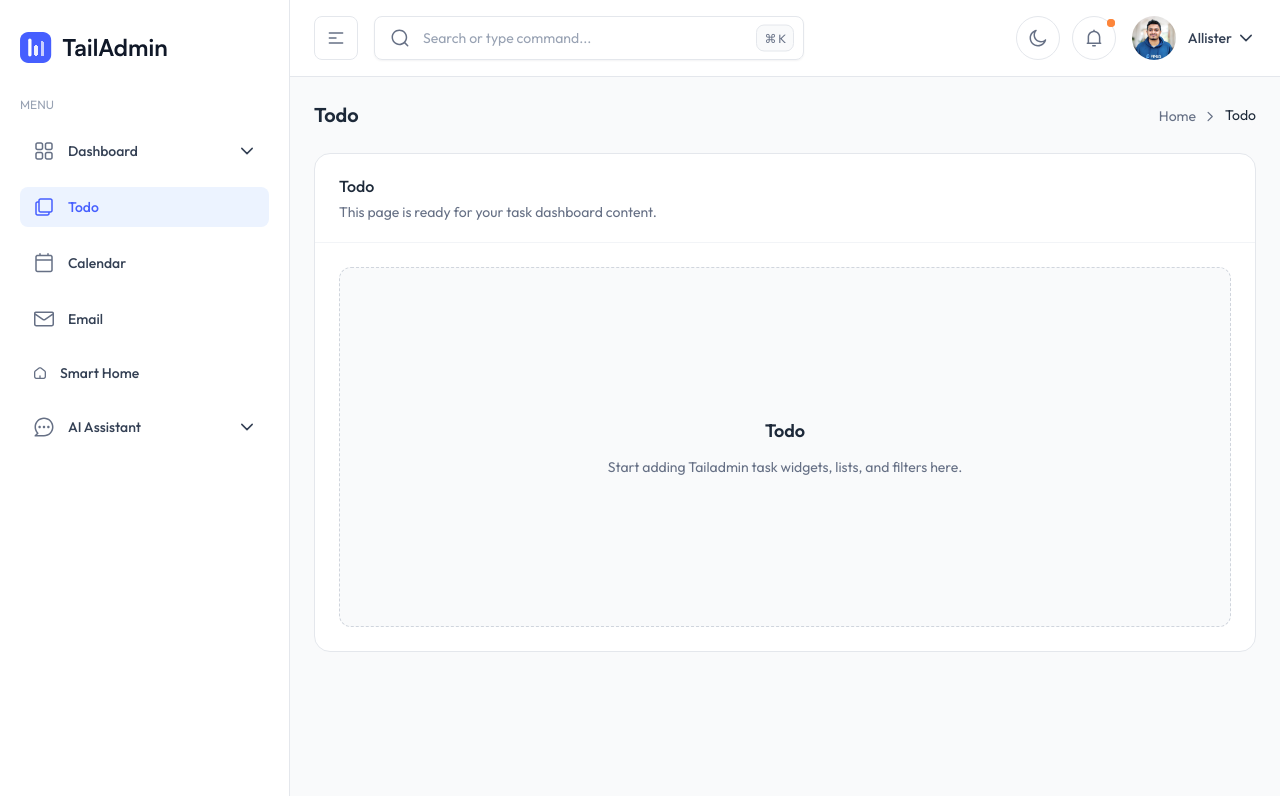
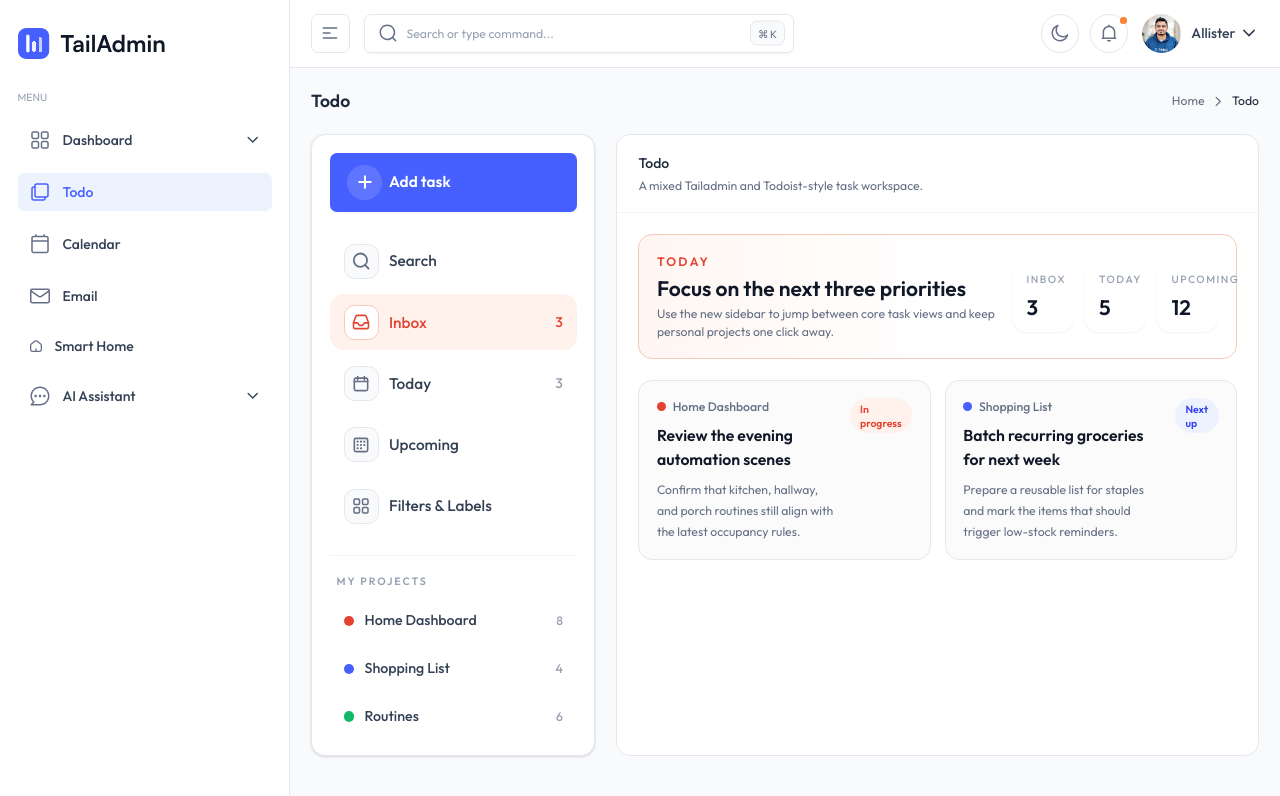
Before and after one commit to allistera/home-dashboard, a Vue app: page /tasks in a window 1280 px wide. Shown: the top 796 px of the page. Built offline with nearby package versions, Linux system fonts and the light colour scheme; what vue3-apexcharts would draw is missing.

Commit message:
Add Todoist-style task sidebar

```diff
--- a/src/assets/main.css
+++ b/src/assets/main.css
@@ -172,6 +172,9 @@ layer(base);
 */
 
 @layer base {
+  html {
+    font-size: 14px;
+  }
   *,
   ::after,
   ::before,
--- a/src/views/Tasks.vue
+++ b/src/views/Tasks.vue
@@ -2,21 +2,170 @@
   <AdminLayout>
     <PageBreadcrumb :pageTitle="pageTitle" />
 
-    <div class="space-y-6">
+    <div class="grid gap-6 xl:grid-cols-[minmax(280px,30%)_minmax(0,1fr)]">
+      <aside
+        class="overflow-hidden rounded-2xl border border-gray-200 bg-white shadow-theme-sm dark:border-gray-800 dark:bg-white/[0.03]"
+      >
+        <div class="space-y-6 p-4 sm:p-5">
+          <Button
+            className="w-full justify-start rounded-2xl bg-[#E44332] px-4 py-3.5 text-[1.1rem] font-semibold shadow-none hover:bg-[#D53928]"
+          >
+            <span
+              class="flex size-10 items-center justify-center rounded-full bg-white/14"
+              aria-hidden="true"
+            >
+              <svg width="18" height="18" viewBox="0 0 18 18" fill="none">
+                <path
+                  d="M9 3.25V14.75M3.25 9H14.75"
+                  stroke="currentColor"
+                  stroke-width="2"
+                  stroke-linecap="round"
+                />
+              </svg>
+            </span>
+            Add task
+          </Button>
+
+          <nav class="space-y-1.5">
+            <button
+              v-for="item in navigationItems"
+              :key="item.label"
+              type="button"
+              :class="[
+                'flex w-full items-center justify-between rounded-2xl px-4 py-3 text-left transition',
+                item.active
+                  ? 'bg-[#FFF1EB] text-[#E44332]'
+                  : 'text-gray-700 hover:bg-gray-50 hover:text-gray-900 dark:text-gray-300 dark:hover:bg-white/[0.04] dark:hover:text-white',
+              ]"
+            >
+              <span class="flex items-center gap-3">
+                <span
+                  class="flex size-10 items-center justify-center rounded-xl border"
+                  :class="
+                    item.active
+                      ? 'border-[#F8C9BB] bg-white text-[#E44332]'
+                      : 'border-gray-200 bg-gray-50 text-gray-500 dark:border-gray-800 dark:bg-gray-900 dark:text-gray-400'
+                  "
+                  aria-hidden="true"
+                  v-html="item.icon"
+                />
+                <span class="text-[1.1rem] font-medium">{{ item.label }}</span>
+              </span>
+              <span
+                v-if="item.count"
+                class="min-w-6 text-right text-base font-medium"
+                :class="item.active ? 'text-[#E44332]' : 'text-gray-400 dark:text-gray-500'"
+              >
+                {{ item.count }}
+              </span>
+            </button>
+          </nav>
+
+          <div class="space-y-3 border-t border-gray-100 pt-5 dark:border-gray-800">
+            <div class="px-2">
+              <p
+                class="text-[0.76rem] font-semibold uppercase tracking-[0.18em] text-gray-400 dark:text-gray-500"
+              >
+                My Projects
+              </p>
+            </div>
+
+            <div class="space-y-1.5">
+              <button
+                v-for="project in myProjects"
+                :key="project.name"
+                type="button"
+                class="flex w-full items-center justify-between rounded-2xl px-4 py-3 text-left text-gray-700 transition hover:bg-gray-50 hover:text-gray-900 dark:text-gray-300 dark:hover:bg-white/[0.04] dark:hover:text-white"
+              >
+                <span class="flex items-center gap-3">
+                  <span
+                    class="size-3 rounded-full ring-4 ring-white dark:ring-gray-900"
+                    :style="{ backgroundColor: project.color }"
+                  />
+                  <span class="text-[1.02rem] font-medium">{{ project.name }}</span>
+                </span>
+                <span class="text-sm font-medium text-gray-400 dark:text-gray-500">
+                  {{ project.count }}
+                </span>
+              </button>
+            </div>
+          </div>
+        </div>
+      </aside>
+
       <ComponentCard
         title="Todo"
-        desc="This page is ready for your task dashboard content."
+        desc="A mixed Tailadmin and Todoist-style task workspace."
+        className="h-full"
       >
-        <div
-          class="flex min-h-[360px] items-center justify-center rounded-xl border border-dashed border-gray-300 bg-gray-50 px-6 py-12 text-center dark:border-gray-700 dark:bg-gray-900/40"
-        >
-          <div class="max-w-md space-y-3">
-            <h2 class="text-lg font-semibold text-gray-800 dark:text-white/90">
-              Todo
-            </h2>
-            <p class="text-sm text-gray-500 dark:text-gray-400">
-              Start adding Tailadmin task widgets, lists, and filters here.
-            </p>
+        <div class="space-y-6">
+          <div
+            class="rounded-2xl border border-[#F8C9BB] bg-linear-to-r from-[#FFF6F2] via-white to-white p-5"
+          >
+            <div class="flex flex-col gap-4 lg:flex-row lg:items-center lg:justify-between">
+              <div class="space-y-1">
+                <p class="text-sm font-semibold uppercase tracking-[0.18em] text-[#E44332]">
+                  Today
+                </p>
+                <h2 class="text-2xl font-semibold text-gray-900 dark:text-white">
+                  Focus on the next three priorities
+                </h2>
+                <p class="max-w-2xl text-sm text-gray-500 dark:text-gray-400">
+                  Use the new sidebar to jump between core task views and keep personal
+                  projects one click away.
+                </p>
+              </div>
+
+              <div class="grid grid-cols-2 gap-3 sm:grid-cols-3">
+                <div
+                  v-for="stat in stats"
+                  :key="stat.label"
+                  class="rounded-2xl border border-white bg-white px-4 py-3 shadow-theme-xs dark:border-gray-800 dark:bg-gray-900"
+                >
+                  <p class="text-xs font-medium uppercase tracking-[0.14em] text-gray-400">
+                    {{ stat.label }}
+                  </p>
+                  <p class="mt-2 text-2xl font-semibold text-gray-900 dark:text-white">
+                    {{ stat.value }}
+                  </p>
+                </div>
+              </div>
+            </div>
+          </div>
+
+          <div class="grid gap-4 md:grid-cols-2">
+            <div
+              v-for="task in featuredTasks"
+              :key="task.title"
+              class="rounded-2xl border border-gray-200 bg-gray-50/70 p-5 dark:border-gray-800 dark:bg-gray-900/40"
+            >
+              <div class="flex items-start justify-between gap-4">
+                <div class="space-y-2">
+                  <div class="flex items-center gap-2">
+                    <span
+                      class="size-2.5 rounded-full"
+                      :style="{ backgroundColor: task.color }"
+                    />
+                    <p class="text-sm font-medium text-gray-500 dark:text-gray-400">
+                      {{ task.project }}
+                    </p>
+                  </div>
+                  <h3 class="text-lg font-semibold text-gray-900 dark:text-white">
+                    {{ task.title }}
+                  </h3>
+                  <p class="text-sm leading-6 text-gray-500 dark:text-gray-400">
+                    {{ task.description }}
+                  </p>
+                </div>
+
+                <span
+                  class="rounded-full px-3 py-1 text-xs font-semibold"
+                  :class="task.badgeClass"
+                >
+                  {{ task.status }}
+                </span>
+              </div>
+            </div>
           </div>
         </div>
       </ComponentCard>
@@ -28,10 +177,95 @@
 import AdminLayout from '@/components/layout/AdminLayout.vue'
 import ComponentCard from '@/components/common/ComponentCard.vue'
 import PageBreadcrumb from '@/components/common/PageBreadcrumb.vue'
+import Button from '@/components/ui/Button.vue'
 
 defineOptions({
   name: 'TodoPage',
 })
 
 const pageTitle = 'Todo'
+
+const navigationItems = [
+  {
+    label: 'Search',
+    icon: `
+      <svg width="20" height="20" viewBox="0 0 20 20" fill="none">
+        <path d="M9.17 15.83a6.67 6.67 0 1 0 0-13.33 6.67 6.67 0 0 0 0 13.33Z" stroke="currentColor" stroke-width="1.8" stroke-linecap="round" stroke-linejoin="round"/>
+        <path d="m17.5 17.5-3.63-3.63" stroke="currentColor" stroke-width="1.8" stroke-linecap="round"/>
+      </svg>
+    `,
+  },
+  {
+    label: 'Inbox',
+    count: 3,
+    active: true,
+    icon: `
+      <svg width="20" height="20" viewBox="0 0 20 20" fill="none">
+        <path d="M2.5 10.83 4.71 4.7A1.67 1.67 0 0 1 6.28 3.33h7.43c.7 0 1.33.44 1.57 1.1l2.22 6.4v4.17a1.67 1.67 0 0 1-1.67 1.67H4.17A1.67 1.67 0 0 1 2.5 15v-4.17Z" stroke="currentColor" stroke-width="1.6" stroke-linejoin="round"/>
+        <path d="M2.5 10.83h4.17l1.66 2.5h3.34l1.66-2.5h4.17" stroke="currentColor" stroke-width="1.6" stroke-linecap="round" stroke-linejoin="round"/>
+      </svg>
+    `,
+  },
+  {
+    label: 'Today',
+    count: 3,
+    icon: `
+      <svg width="20" height="20" viewBox="0 0 20 20" fill="none">
+        <rect x="3.33" y="4.17" width="13.33" height="12.5" rx="1.67" stroke="currentColor" stroke-width="1.6"/>
+        <path d="M3.33 7.5h13.34M6.67 2.5v3.33m6.66-3.33v3.33" stroke="currentColor" stroke-width="1.6" stroke-linecap="round"/>
+      </svg>
+    `,
+  },
+  {
+    label: 'Upcoming',
+    icon: `
+      <svg width="20" height="20" viewBox="0 0 20 20" fill="none">
+        <rect x="3.33" y="3.33" width="13.33" height="13.33" rx="1.67" stroke="currentColor" stroke-width="1.6"/>
+        <path d="M6.67 6.67h.01M10 6.67h.01M13.33 6.67h.01M6.67 10h.01M10 10h.01M13.33 10h.01M6.67 13.33h.01M10 13.33h.01" stroke="currentColor" stroke-width="2.2" stroke-linecap="round"/>
+      </svg>
+    `,
+  },
+  {
+    label: 'Filters & Labels',
+    icon: `
+      <svg width="20" height="20" viewBox="0 0 20 20" fill="none">
+        <rect x="3" y="3" width="5.5" height="5.5" rx="1.2" stroke="currentColor" stroke-width="1.5"/>
+        <rect x="11.5" y="3" width="5.5" height="5.5" rx="1.2" stroke="currentColor" stroke-width="1.5"/>
+        <rect x="3" y="11.5" width="5.5" height="5.5" rx="1.2" stroke="currentColor" stroke-width="1.5"/>
+        <rect x="11.5" y="11.5" width="5.5" height="5.5" rx="1.2" stroke="currentColor" stroke-width="1.5"/>
+      </svg>
+    `,
+  },
+]
+
+const myProjects = [
+  { name: 'Home Dashboard', count: 8, color: '#E44332' },
+  { name: 'Shopping List', count: 4, color: '#465FFF' },
+  { name: 'Routines', count: 6, color: '#12B76A' },
+]
+
+const stats = [
+  { label: 'Inbox', value: '3' },
+  { label: 'Today', value: '5' },
+  { label: 'Upcoming', value: '12' },
+]
+
+const featuredTasks = [
+  {
+    project: 'Home Dashboard',
+    title: 'Review the evening automation scenes',
+    description: 'Confirm that kitchen, hallway, and porch routines still align with the latest occupancy rules.',
+    status: 'In progress',
+    color: '#E44332',
+    badgeClass: 'bg-[#FFF1EB] text-[#E44332]',
+  },
+  {
+    project: 'Shopping List',
+    title: 'Batch recurring groceries for next week',
+    description: 'Prepare a reusable list for staples and mark the items that should trigger low-stock reminders.',
+    status: 'Next up',
+    color: '#465FFF',
+    badgeClass: 'bg-brand-50 text-brand-600 dark:bg-brand-500/15 dark:text-brand-300',
+  },
+]
 </script>
```
